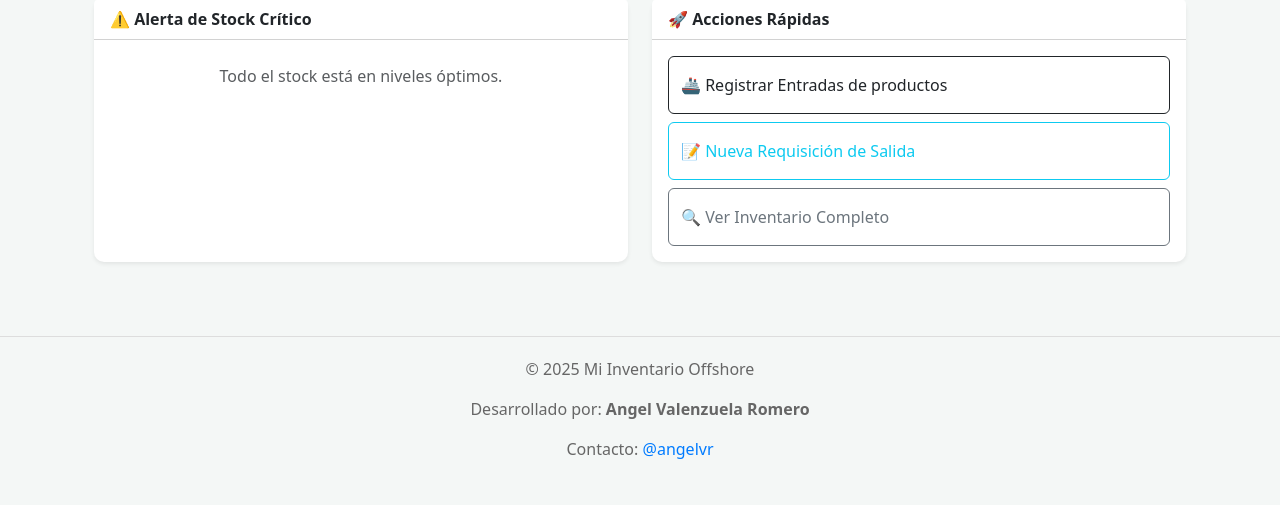
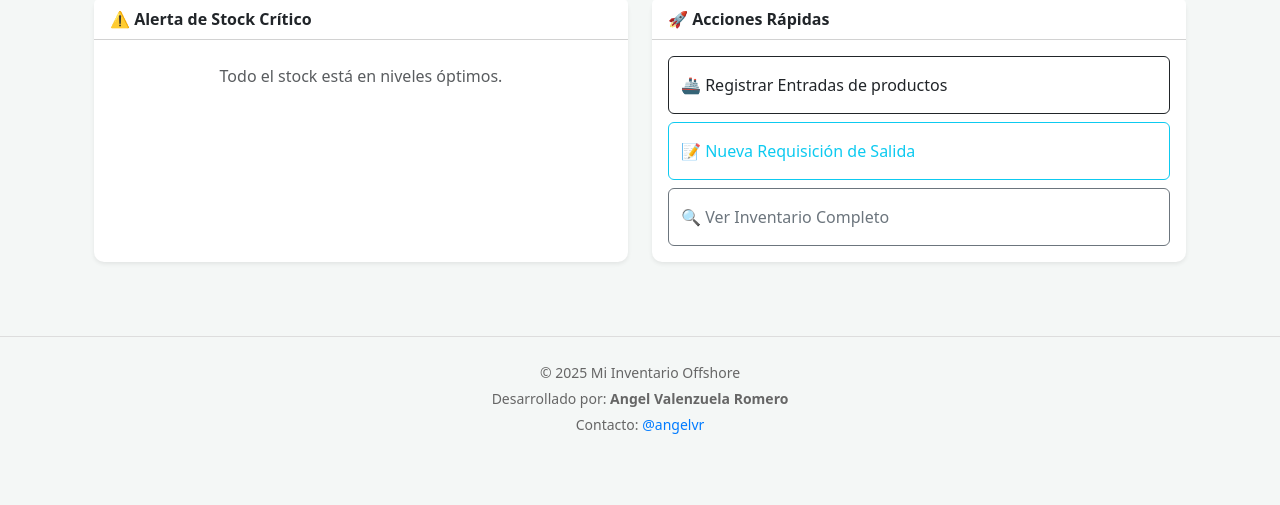
Before and after one commit to angelvr10-sketch/valeroideas, a Django app: page / in a window 1280 px wide. Shown: the part 295-800 px from the top of the page. Run offline with Django 5.2, Linux system fonts and the light colour scheme; data that the repository does not hold is empty; parts of the project's set-up code (start-up, migrations or seed data) failed here and were passed over.

```diff
--- a/templates/base.html
+++ b/templates/base.html
@@ -21,6 +21,10 @@
     font-weight: bold;
     color: #0d6efd; /* Texto azul para resaltar el precio */
 }
+    footer p {
+        margin: 5px 0;
+        font-size: 14px;
+    }
 
     </style>
 </head>
```
